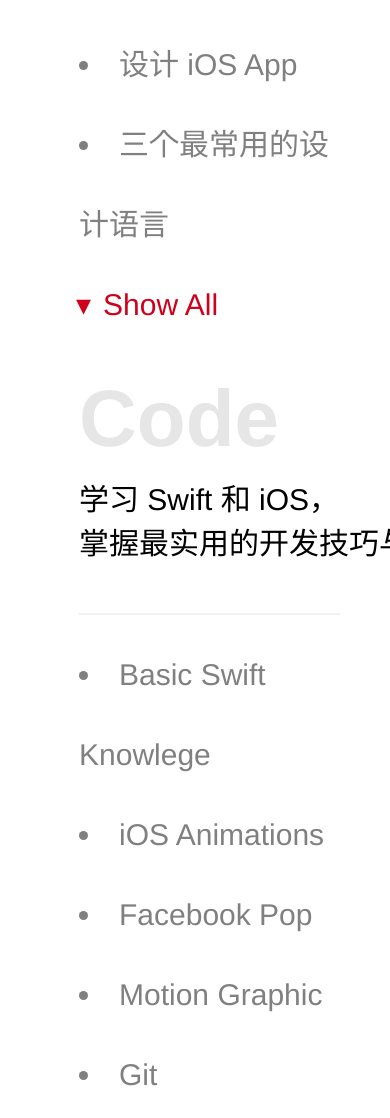
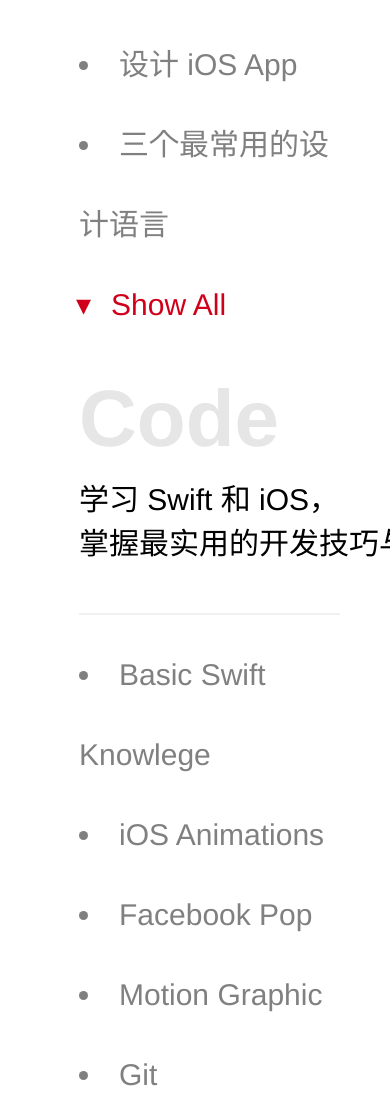
Before and after one commit to kevinzhow/Producter, a plain HTML site: page index.html in a window 390 px wide. Shown: the part 3077-4195 px from the top of the page. Drawn offline with Linux system fonts and the light colour scheme.

Commit message:
fix show all margin

```diff
--- a/src/_responsive.scss
+++ b/src/_responsive.scss
@@ -43,6 +43,7 @@
             white-space: pre-wrap;
             line-height: 50px;
             text-align: left;
+
         }
     }
 
@@ -80,7 +81,7 @@
 
                 span{
                     &:before{
-                        margin-right: 12px;
+                        margin-right: 20px;
                     }
                 }
 
```
Also changed, not shown: style.css.
